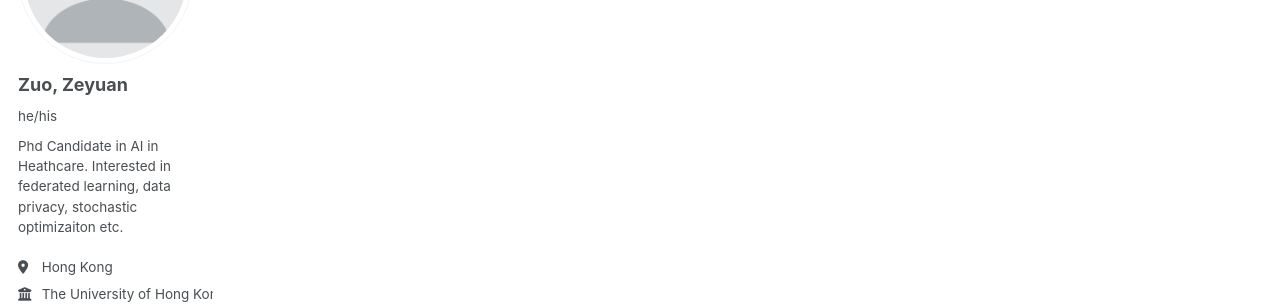
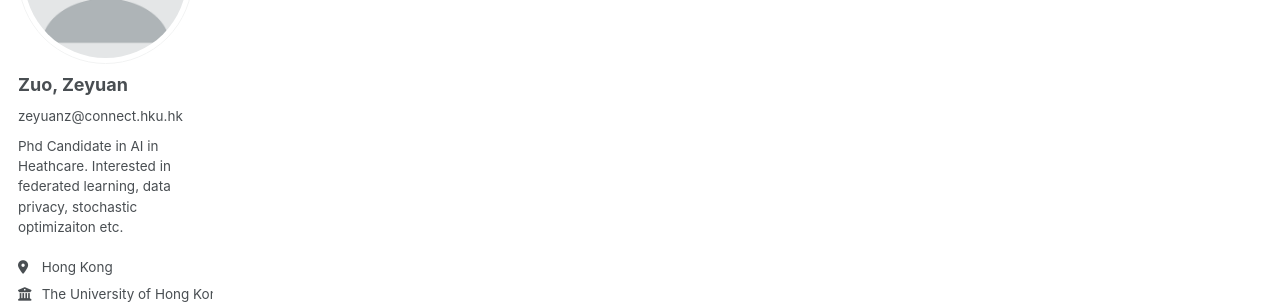
Before and after one commit to zeyuanz/zeyuanz.github.io, a Jekyll site: the page built from _pages/about.md, in a window 1280 px wide. Shown: the part 217-521 px from the top of the page. Built offline with Jekyll 4.4.1, drawn with Linux system fonts in a browser that asks for light colours; some web fonts are replaced.

Commit message:
Update _config.yml

```diff
--- a/_config.yml
+++ b/_config.yml
@@ -23,7 +23,7 @@ author:
   # Biographic information
   avatar           : "profile.png"
   name             : "Zuo, Zeyuan"
-  pronouns         : "he/his"
+  pronouns         : "zeyuanz@connect.hku.hk"
   bio              : "Phd Candidate in AI in Heathcare. Interested in federated learning, data privacy, stochastic optimizaiton etc."
   location         : "Hong Kong"
   employer         : "The University of Hong Kong"
```
